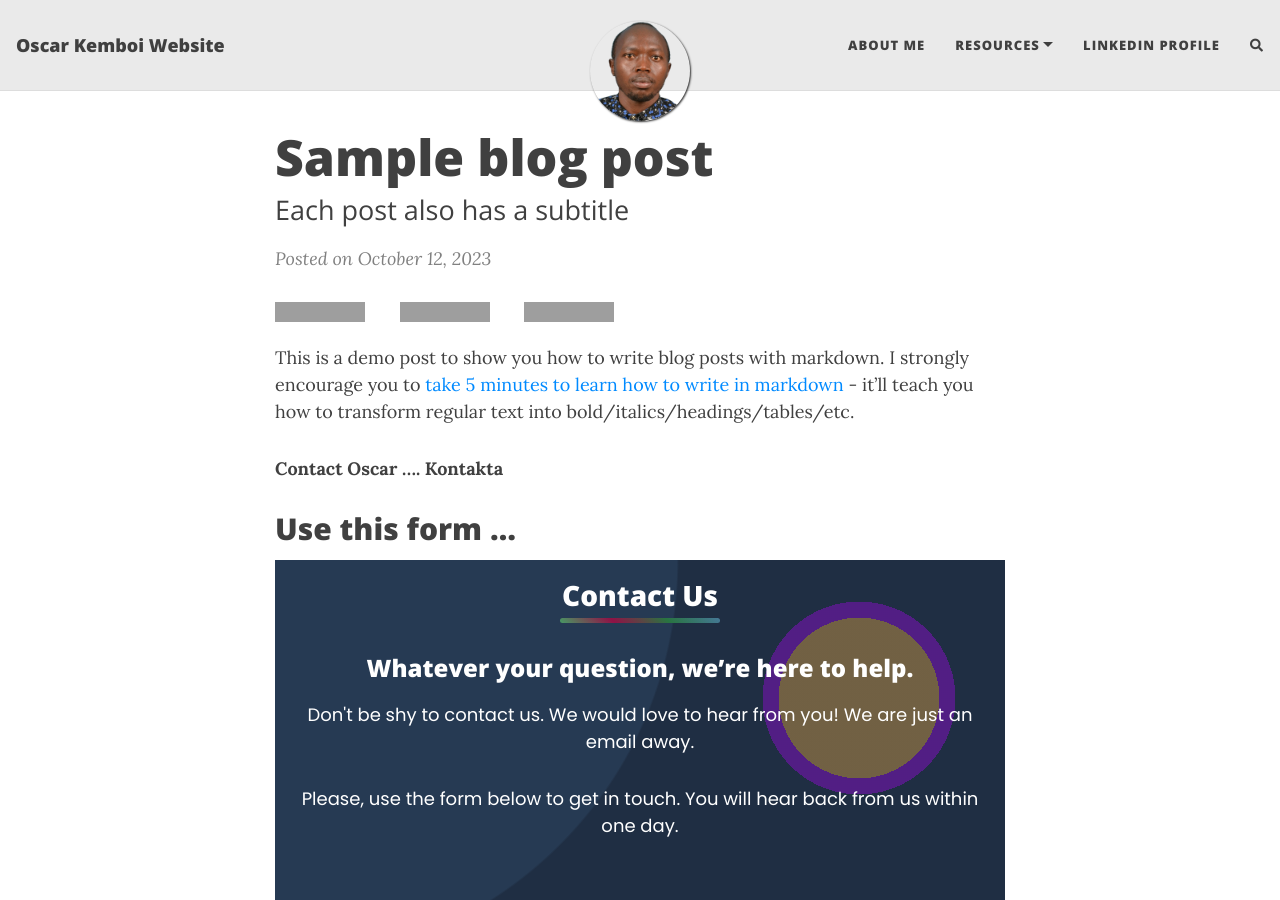
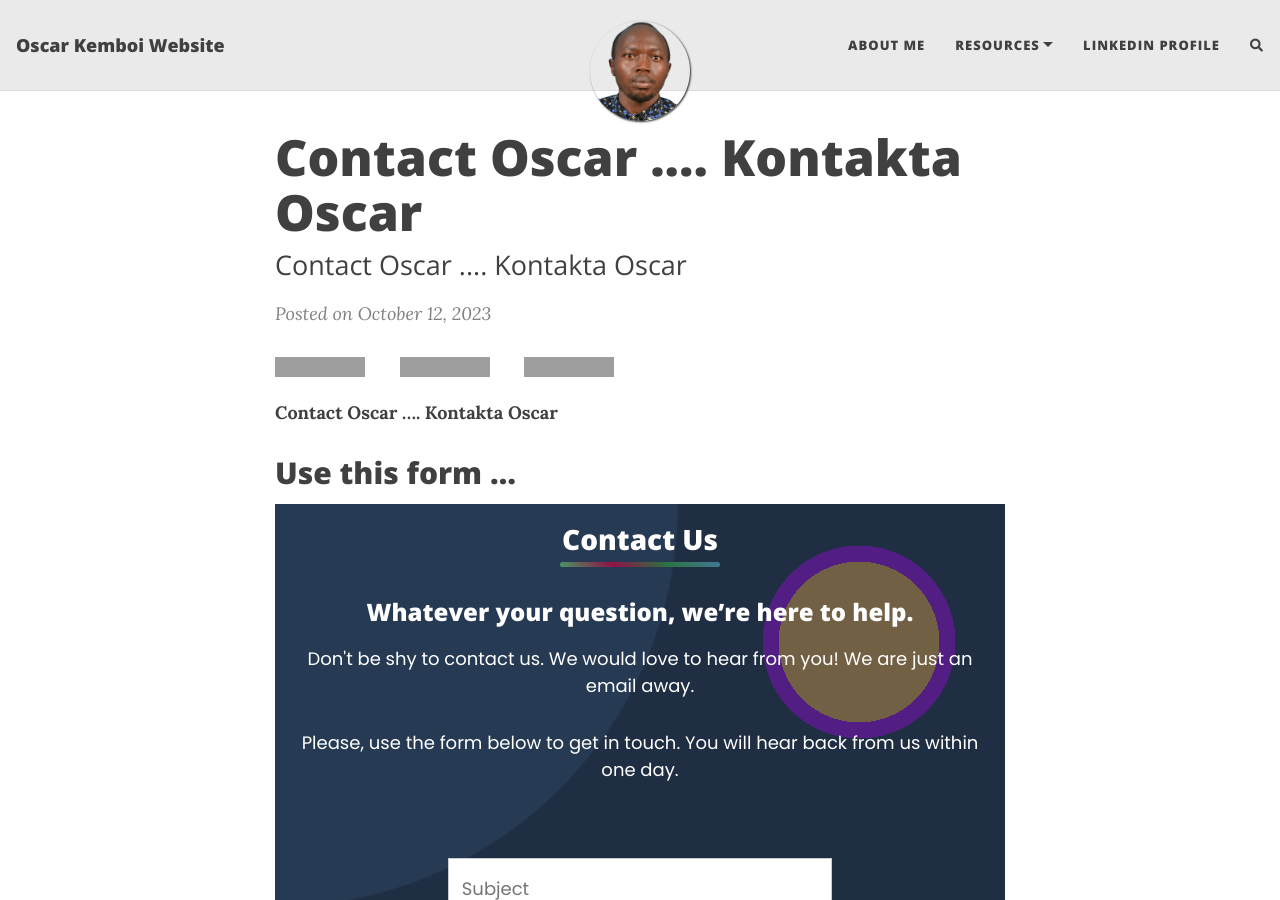
Before and after one commit to chito365/2023, a Jekyll site: the page built from _posts/2023-10-12-contact-me.md, in a window 1280 px wide and 900 px high, cut to the strip 0-900 px from the top of the window. Built offline with Jekyll 4.4.1, drawn with Linux system fonts in a browser that asks for light colours; nearby versions of some CDN libraries; comment, search, counter and statistics services are not loaded; grey boxes are pictures that could not be loaded.

Commit message:
Update 2023-10-12-contact-me.md

```diff
--- a/_posts/2023-10-12-contact-me.md
+++ b/_posts/2023-10-12-contact-me.md
@@ -1,16 +1,15 @@
 ---
 layout: post
-title: Sample blog post
-subtitle: Each post also has a subtitle
-gh-repo: daattali/beautiful-jekyll
+title: Contact Oscar .... Kontakta Oscar
+subtitle: Contact Oscar .... Kontakta Oscar
+gh-repo: chito365/2023
 gh-badge: [star, fork, follow]
 tags: [test]
 comments: true
 ---
 
-This is a demo post to show you how to write blog posts with markdown.  I strongly encourage you to [take 5 minutes to learn how to write in markdown](https://markdowntutorial.com/) - it'll teach you how to transform regular text into bold/italics/headings/tables/etc.
 
-**Contact Oscar .... Kontakta**
+**Contact Oscar .... Kontakta Oscar**
 
 ## Use this form ...
 
```
